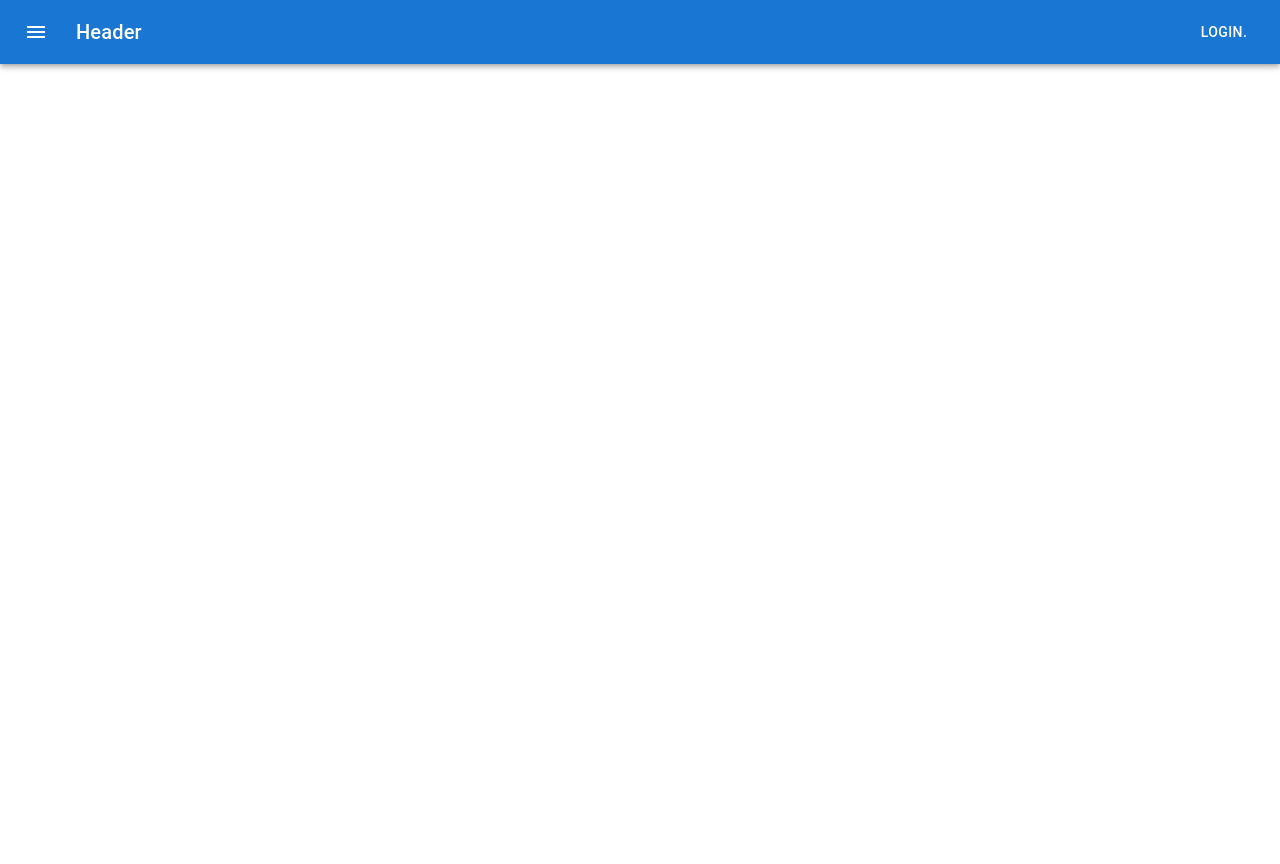
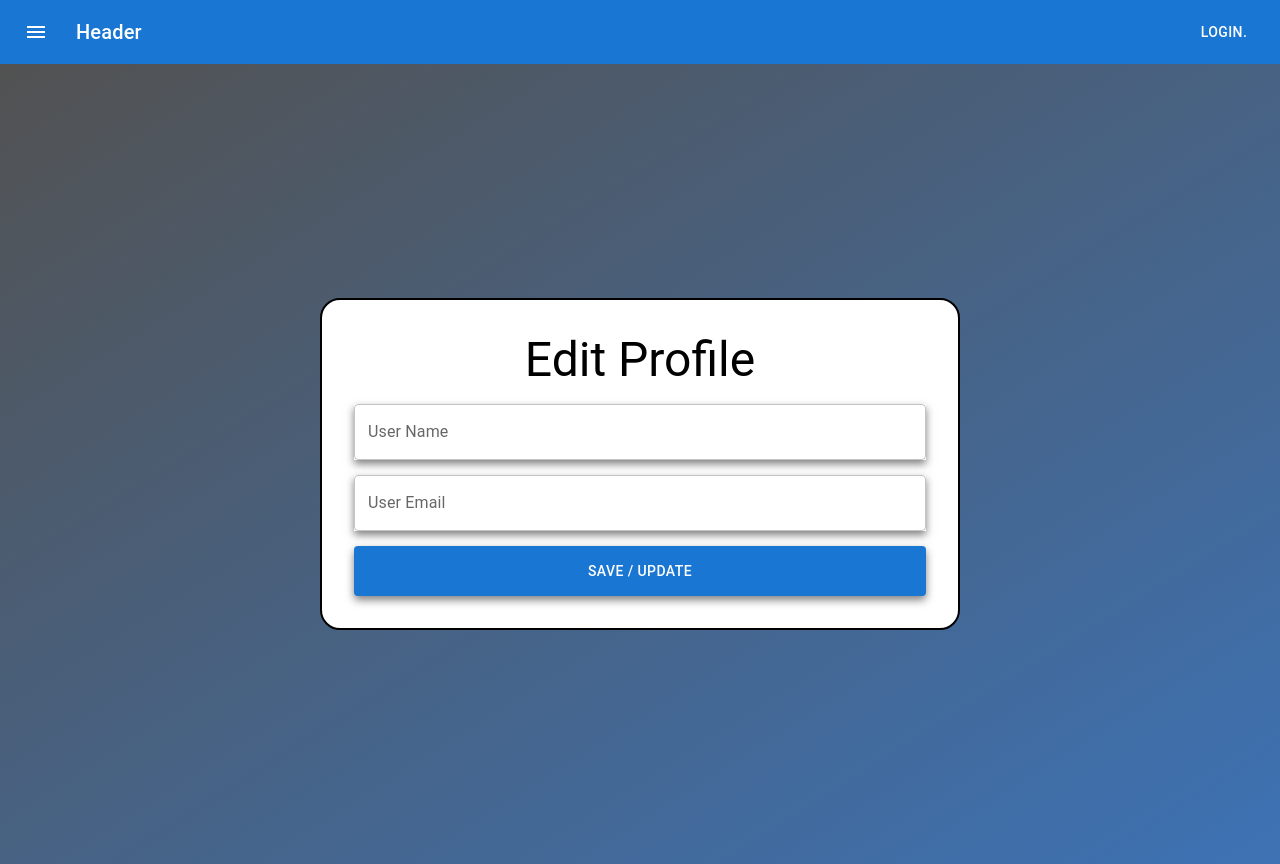
Before and after one commit to bilalmirza1006/Luminogics-Edu-Portal, a React (Create React App) app: page /eidt-prfile in a window 1280 px wide. Before the commit this address had no page. Before the commit the page ends 800 px from the top, so only its background shows below. Built offline with nearby package versions, Linux system fonts and the light colour scheme.

Commit message:
user profilre and edit profile is created and week ites api integrated

```diff
--- a/package.json
+++ b/package.json
@@ -19,7 +19,7 @@
     "react": "^18.2.0",
     "react-dom": "^18.2.0",
     "react-redux": "^8.1.2",
-    "react-router-dom": "^6.15.0",
+    "react-router-dom": "^6.16.0",
     "react-scripts": "5.0.1",
     "react-toastify": "^9.1.3",
     "styled-components": "^6.0.7",
--- a/src/App.js
+++ b/src/App.js
@@ -9,6 +9,8 @@ import Header from './screens/Header';
 import Home from './screens/Home';
 import Week from './screens/Week';
 import DomyScreen from './screens/DomyScreen';
+import UserrProfile from './screens/UserrProfile';
+import EditProfile from './screens/EditProfile';
 
 function App() {
   return (
@@ -16,14 +18,17 @@ function App() {
       <Header />
       <ToastContainer />
       <Routes>
-        <Route path="/" element={<Home />} />
+        <Route path="/home" element={<Home />} />
 
         <Route path="/sign-in" element={<SignIn />} />
-        <Route path="/sign-up" element={<SignUp />} />
+        <Route path="/" element={<SignUp />} />
         <Route path="/domy-screen" element={<DomyScreen />} />
         <Route path="/week" element={<Week />} />
         <Route path="/add-week" element={<AddWeeks />} />
         <Route path="/edit-week" element={<EditWeek />} />
+        <Route path="/prfile" element={<UserrProfile />} />
+        <Route path="/eidt-prfile" element={<EditProfile />} />
+
 
       </Routes>
     </div>
--- a/src/screens/AddWeeks.jsx
+++ b/src/screens/AddWeeks.jsx
@@ -77,7 +77,7 @@ function AddWeeks() {
         if (!response.data.success) {
           throw new Error(response.data.msg);
         }
-        toast.error("submitted", {
+        toast.success("submitted", {
           position: toast.POSITION.TOP_RIGHT,
           autoClose: 3000,
           hideProgressBar: false,
--- a/src/screens/Auth/SignUp.jsx
+++ b/src/screens/Auth/SignUp.jsx
@@ -72,6 +72,7 @@ function SignUp() {
         })
 
         .then((response) => {
+          console.log("SignIn", response);
           if (!response.data.success) {
             throw new Error(response.data.msg);
           } else {
@@ -88,6 +89,8 @@ function SignUp() {
           setLoading(false);
         })
         .catch((error) => {
+          console.log("SignIn", error);
+
           if (
             error.response &&
             error.response.data &&
@@ -102,6 +105,15 @@ function SignUp() {
               draggable: true,
             });
             setLoading(false);
+          } else if (error.response.data.result.message) {
+            toast.error(error.response.data.result.message, {
+              position: toast.POSITION.TOP_RIGHT,
+              autoClose: 3000,
+              hideProgressBar: false,
+              closeOnClick: true,
+              pauseOnHover: true,
+              draggable: true,
+            });
           } else {
             toast.error(
               "An error occurred while registering. Please try again later.",
--- /dev/null
+++ b/src/screens/EditProfile.jsx
@@ -0,0 +1,125 @@
+import React, { useState } from "react";
+import { toast } from "react-toastify";
+import "react-toastify/dist/ReactToastify.css";
+import {
+  Box,
+  Button,
+  CircularProgress,
+  Grid,
+  TextField,
+  Typography,
+  useMediaQuery,
+  useTheme,
+} from "@mui/material";
+
+function EditProfile() {
+  const [username, setUsername] = useState("");
+  const [email, setEmail] = useState("");
+  const [loading, setLoading] = useState(false);
+
+  const theme = useTheme();
+  const matches = useMediaQuery(theme.breakpoints.up("sm"));
+
+  const leftSideStyle = {
+    backgroundColor: "white",
+    padding: "2rem",
+    display: "flex",
+    flexDirection: "column",
+    justifyContent: "center",
+    alignItems: "center",
+    height: matches ? "80%" : "70%",
+    border: "2px solid black",
+    width: matches ? "50%" : "80%",
+    borderRadius: "20px",
+  };
+
+  return (
+    <div>
+      <Box
+        sx={{
+          minWidth: "100%",
+          minHeight: "100vh",
+          display: "flex",
+          alignItems: "center",
+          justifyContent: "center",
+          background: "linear-gradient(to right bottom,  #525252, #3d72b4)",
+        }}
+      >
+        <Grid item xs={12} sm={6} sx={leftSideStyle}>
+          <div
+            style={{
+              width: "100%",
+              display: "flex",
+              flexDirection: "column",
+              justifyContent: "center",
+              alignItems: "center",
+            }}
+          >
+            <Typography variant={matches ? "h3" : "h4"} color="black" mb={2}>
+              Edit Profile
+            </Typography>
+            <TextField
+              sx={{
+                width: "100%",
+                boxShadow: "0px 4px 8px rgba(0, 0, 0, 0.5)",
+                marginBottom: "15px",
+              }}
+              label="User Name"
+              variant="outlined"
+              disabled={loading}
+              value={username}
+              onChange={(e) => setUsername(e.target.value)}
+            />
+            <TextField
+              sx={{
+                width: "100%",
+                boxShadow: "0px 4px 8px rgba(0, 0, 0, 0.5)",
+                marginBottom: "15px",
+              }}
+              label="User Email"
+              variant="outlined"
+              disabled={loading}
+              value={email}
+            />
+
+            <Box
+              sx={{
+                width: "100%",
+                display: "flex",
+                justifyContent: "center",
+                alignItems: "center",
+              }}
+            >
+              <Button
+                sx={{
+                  width: "100%",
+                  height: "50px",
+                  // marginLeft: 2,
+                  boxShadow: "0px 4px 8px rgba(0, 0, 0, 0.5)",
+                }}
+                variant="contained"
+                disableElevation
+                mb={2}
+                // onClick={handleReset}
+                disabled={loading}
+              >
+                {loading && (
+                  <CircularProgress
+                    size={24}
+                    style={{
+                      color: "black",
+                      marginRight: "5px",
+                    }}
+                  />
+                )}
+                Save / Update
+              </Button>
+            </Box>
+          </div>
+        </Grid>
+      </Box>
+    </div>
+  );
+}
+
+export default EditProfile;
--- a/src/screens/Header.jsx
+++ b/src/screens/Header.jsx
@@ -30,7 +30,10 @@ function Header() {
               component="div"
               sx={{ flexGrow: 1, display: "flex" }}
             >
-              <Link style={{ color: "#FFF", textDecoration: "none" }} to={"/"}>
+              <Link
+                style={{ color: "#FFF", textDecoration: "none" }}
+                to={"/home"}
+              >
                 Header
               </Link>
             </Typography>
--- a/src/screens/Home.jsx
+++ b/src/screens/Home.jsx
@@ -1,10 +1,17 @@
 import React, { useEffect, useState } from "react";
 import { Box, Grid } from "@mui/material";
 import { Item } from "../constants/home";
-import { Link } from "react-router-dom";
+import { Link, useLocation } from "react-router-dom";
 import axios from "axios";
 function Home() {
   const [data, setData] = useState([]);
+  console.log("homje", data);
+
+  const location = useLocation();
+  const userId = location.state && location.state.userId;
+
+  // console.log("id", userId);
+
   useEffect(() => {
     axios
       .get("http://localhost:6464/api/get-weeks", {
@@ -63,7 +70,7 @@ function Home() {
                   textDecoration: "none",
                 }}
                 to={`/week`}
-                state={{ data: week.items }}
+                state={{ data: week.items, userId: userId, weekId: week._id }}
               >
                 <Item
                   sx={{
--- /dev/null
+++ b/src/screens/UserrProfile.jsx
@@ -0,0 +1,130 @@
+import React, { useState } from "react";
+
+import { toast } from "react-toastify";
+import "react-toastify/dist/ReactToastify.css";
+import {
+  Box,
+  Button,
+  Chip,
+  CircularProgress,
+  Grid,
+  Stack,
+  TextField,
+  Typography,
+  useMediaQuery,
+  useTheme,
+} from "@mui/material";
+
+function UserrProfile() {
+  const [username, setUsername] = useState("");
+  const [email, setEmail] = useState("");
+  const [loading, setLoading] = useState(false);
+
+  const theme = useTheme();
+  const matches = useMediaQuery(theme.breakpoints.up("sm"));
+
+  const leftSideStyle = {
+    backgroundColor: "white",
+    padding: "2rem",
+    display: "flex",
+    flexDirection: "column",
+    justifyContent: "center",
+    alignItems: "center",
+    height: matches ? "80%" : "70%",
+    border: "2px solid black",
+    width: matches ? "50%" : "80%",
+    borderRadius: "20px",
+  };
+
+  return (
+    <div>
+      <div>
+        <Box
+          sx={{
+            minWidth: "100%",
+            minHeight: "100vh",
+            display: "flex",
+            alignItems: "center",
+            justifyContent: "center",
+            background: "linear-gradient(to right bottom,  #525252, #3d72b4)",
+          }}
+        >
+          <Grid item xs={12} sm={6} sx={leftSideStyle}>
+            <div
+              style={{
+                width: "100%",
+                display: "flex",
+                flexDirection: "column",
+                justifyContent: "center",
+                alignItems: "center",
+              }}
+            >
+              <Typography variant={matches ? "h3" : "h4"} color="black" mb={2}>
+                Profile
+              </Typography>
+              <TextField
+                sx={{
+                  width: "100%",
+                  boxShadow: "0px 4px 8px rgba(0, 0, 0, 0.5)",
+                  marginBottom: "15px",
+                }}
+                label="User Name"
+                variant="outlined"
+                disabled={loading}
+                value={username}
+                onChange={(e) => setUsername(e.target.value)}
+              />
+              <TextField
+                sx={{
+                  width: "100%",
+                  boxShadow: "0px 4px 8px rgba(0, 0, 0, 0.5)",
+                  marginBottom: "15px",
+                }}
+                label="User Email"
+                variant="outlined"
+                disabled={loading}
+                value={email}
+              />
+
+              <Box
+                sx={{
+                  width: "100%",
+                  display: "flex",
+                  justifyContent: "center",
+                  alignItems: "center",
+                }}
+              >
+                <Button
+                  sx={{
+                    width: "100%",
+                    height: "50px",
+                    // marginLeft: 2,
+                    boxShadow: "0px 4px 8px rgba(0, 0, 0, 0.5)",
+                  }}
+                  variant="contained"
+                  disableElevation
+                  mb={2}
+                  // onClick={handleReset}
+                  disabled={loading}
+                >
+                  {loading && (
+                    <CircularProgress
+                      size={24}
+                      style={{
+                        color: "black",
+                        marginRight: "5px",
+                      }}
+                    />
+                  )}
+                  Edit Profile
+                </Button>
+              </Box>
+            </div>
+          </Grid>
+        </Box>
+      </div>
+    </div>
+  );
+}
+
+export default UserrProfile;
```
Also changed, not shown: src/screens/Auth/SignIn.jsx (+8 -2 lines), src/screens/Week.jsx (+39 -5 lines), 1 other file (tests, documents, lock files or other folders).
